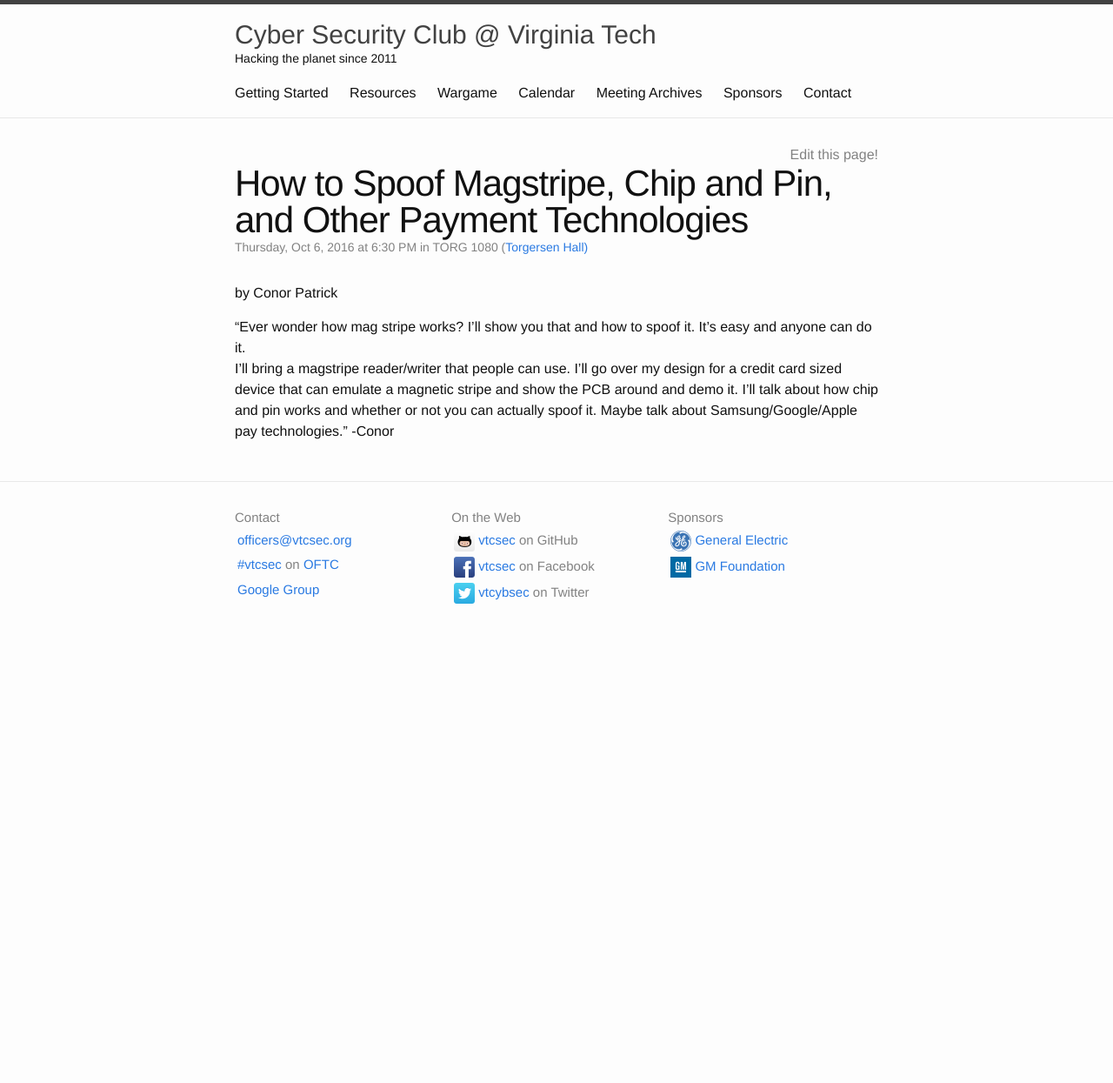
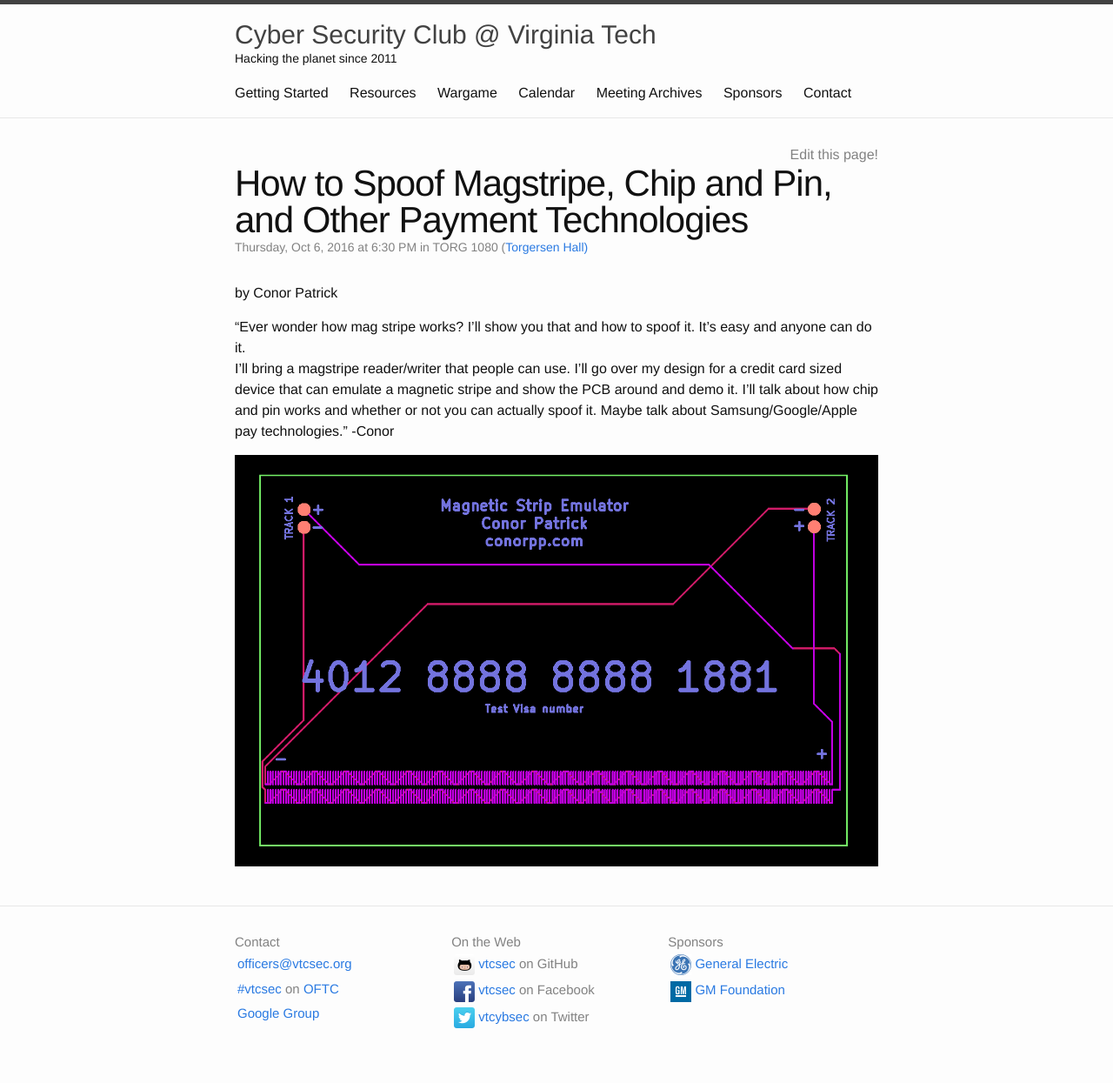
Before and after one commit to VTCSec/vtcsec.org, a Jekyll site: the page built from _meetings/2016-10-06-magstripe-talk.md, in a window 1280 px wide. Shown: the whole page at 87% size. Built offline with Jekyll 4.4.1, drawn with Linux system fonts in a browser that asks for light colours; before the commit the page ends 900 px from its top, so only the background shows below that.

Commit message:
Add Conor's Image

```diff
--- a/_meetings/2016-10-06-magstripe-talk.md
+++ b/_meetings/2016-10-06-magstripe-talk.md
@@ -9,3 +9,5 @@
 and pin works and whether or not you can actually spoof it.  Maybe talk about Samsung/Google/Apple pay
 technologies."
     -Conor
+
+![MagStripe](/images/magstripe.png)
```
